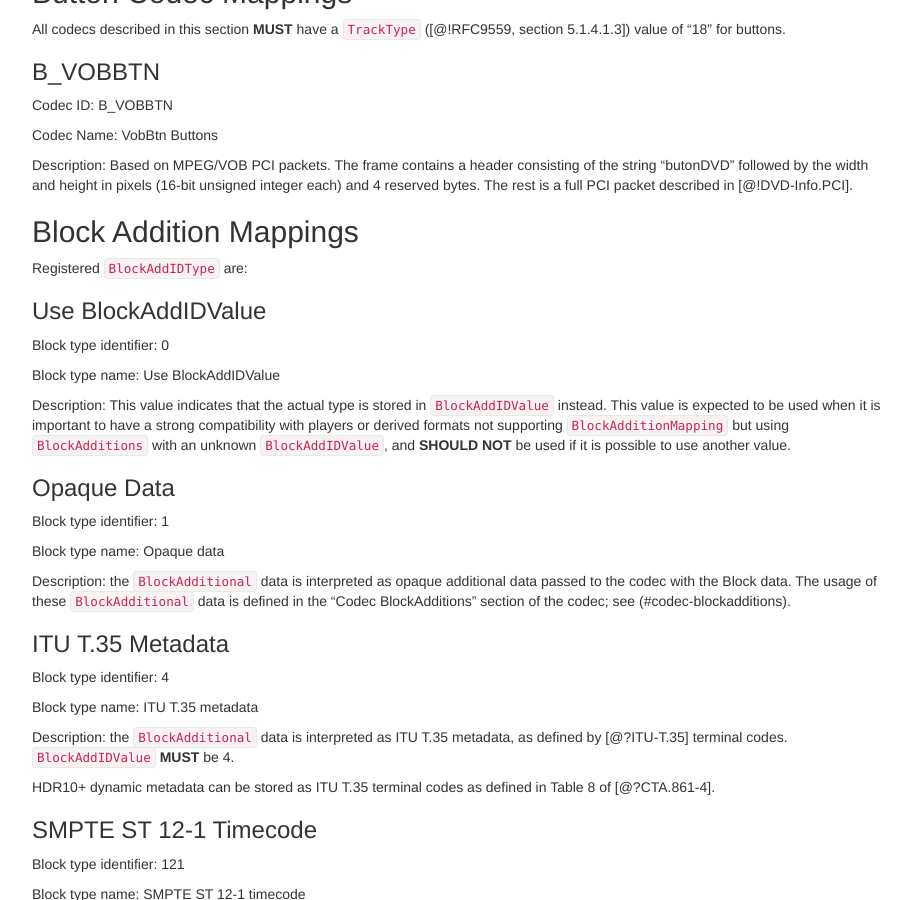
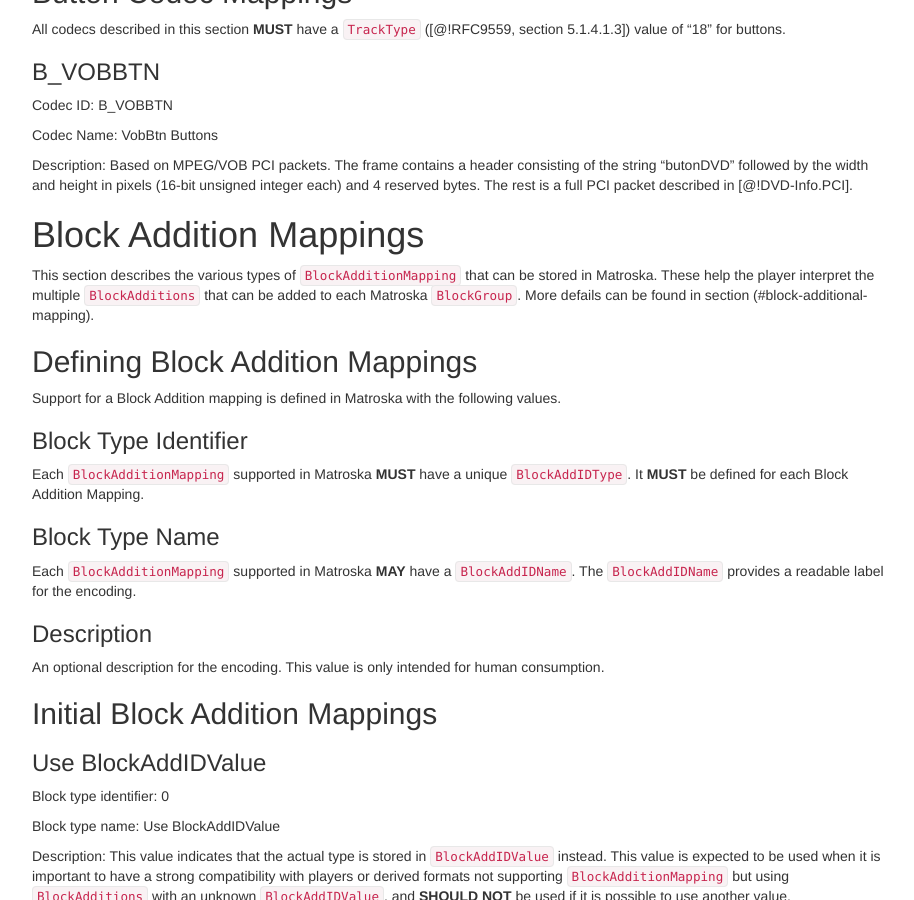
Before and after one commit to ietf-wg-cellar/matroska-specification, a Jekyll site: the page built from codec_specs.md, in a window 1280 px wide and 900 px high, scrolled down 19224 px. Shown: the whole window, without its empty margins (273-1187 px from the left). Built offline with Jekyll 4.4.1, drawn with Linux system fonts in a browser that asks for light colours; our own code applies the rules of GitHub Pages for plain Markdown files.

Commit message:
add a section to describe the Block Addition Mappings features

```diff
--- a/codec_specs.md
+++ b/codec_specs.md
@@ -1124,9 +1124,33 @@ Description: Based on MPEG/VOB PCI packets.
 The frame contains a header consisting of the string "butonDVD" followed by the width and height
 in pixels (16-bit unsigned integer each) and 4 reserved bytes. The rest is a full PCI packet described in [@!DVD-Info.PCI].
 
-## Block Addition Mappings
 
-Registered `BlockAddIDType` are:
+
+# Block Addition Mappings
+
+This section describes the various types of `BlockAdditionMapping` that can be stored in Matroska.
+These help the player interpret the multiple `BlockAdditions` that can be added to each Matroska `BlockGroup`.
+More defails can be found in section (#block-additional-mapping).
+
+## Defining Block Addition Mappings
+
+Support for a Block Addition mapping is defined in Matroska with the following values.
+
+### Block Type Identifier
+
+Each `BlockAdditionMapping` supported in Matroska **MUST** have a unique `BlockAddIDType`.
+It **MUST** be defined for each Block Addition Mapping.
+
+### Block Type Name
+
+Each `BlockAdditionMapping` supported in Matroska **MAY** have a `BlockAddIDName`.
+The `BlockAddIDName` provides a readable label for the encoding.
+
+### Description
+
+An optional description for the encoding. This value is only intended for human consumption.
+
+## Initial Block Addition Mappings
 
 ### Use BlockAddIDValue
 
```
